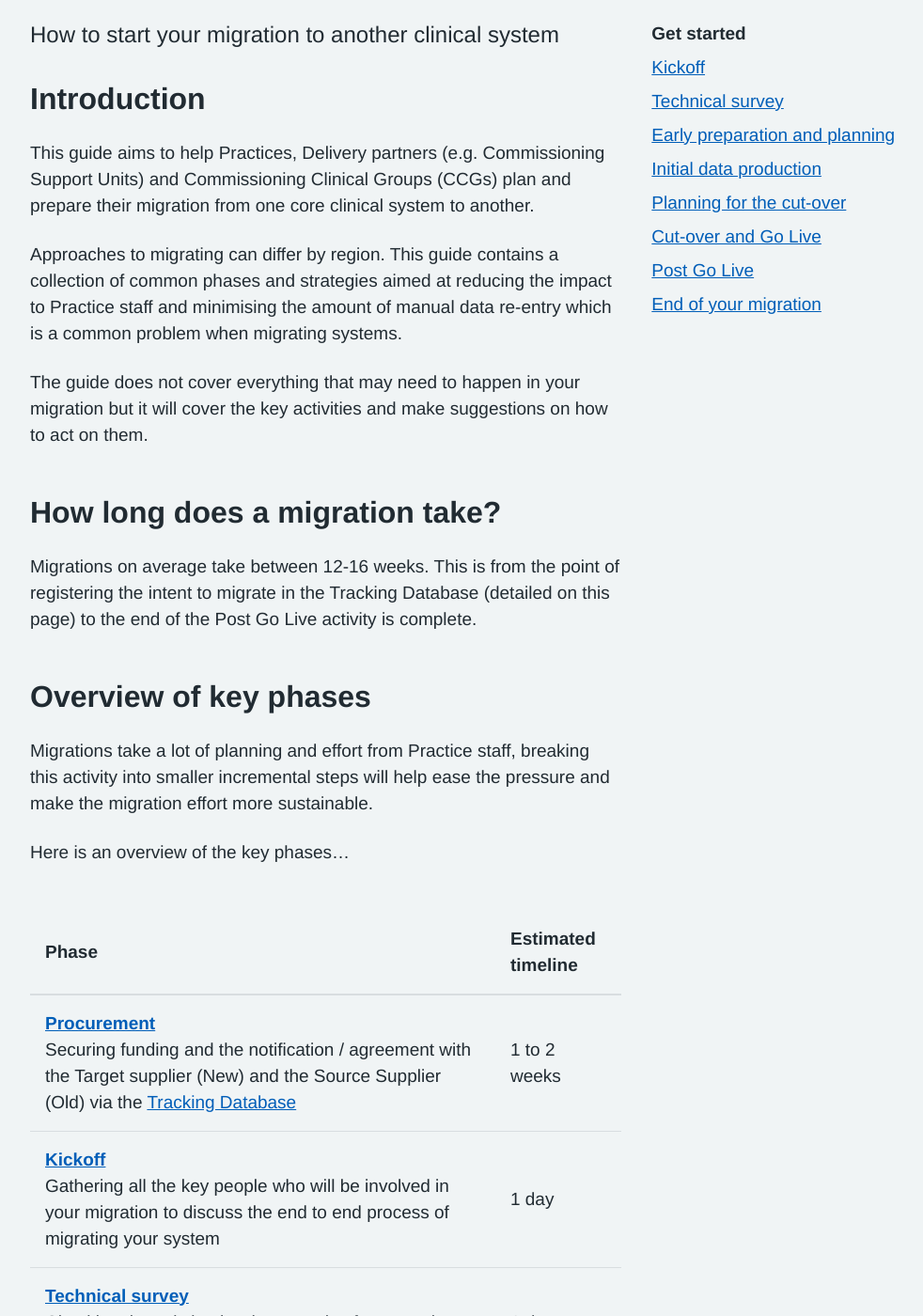
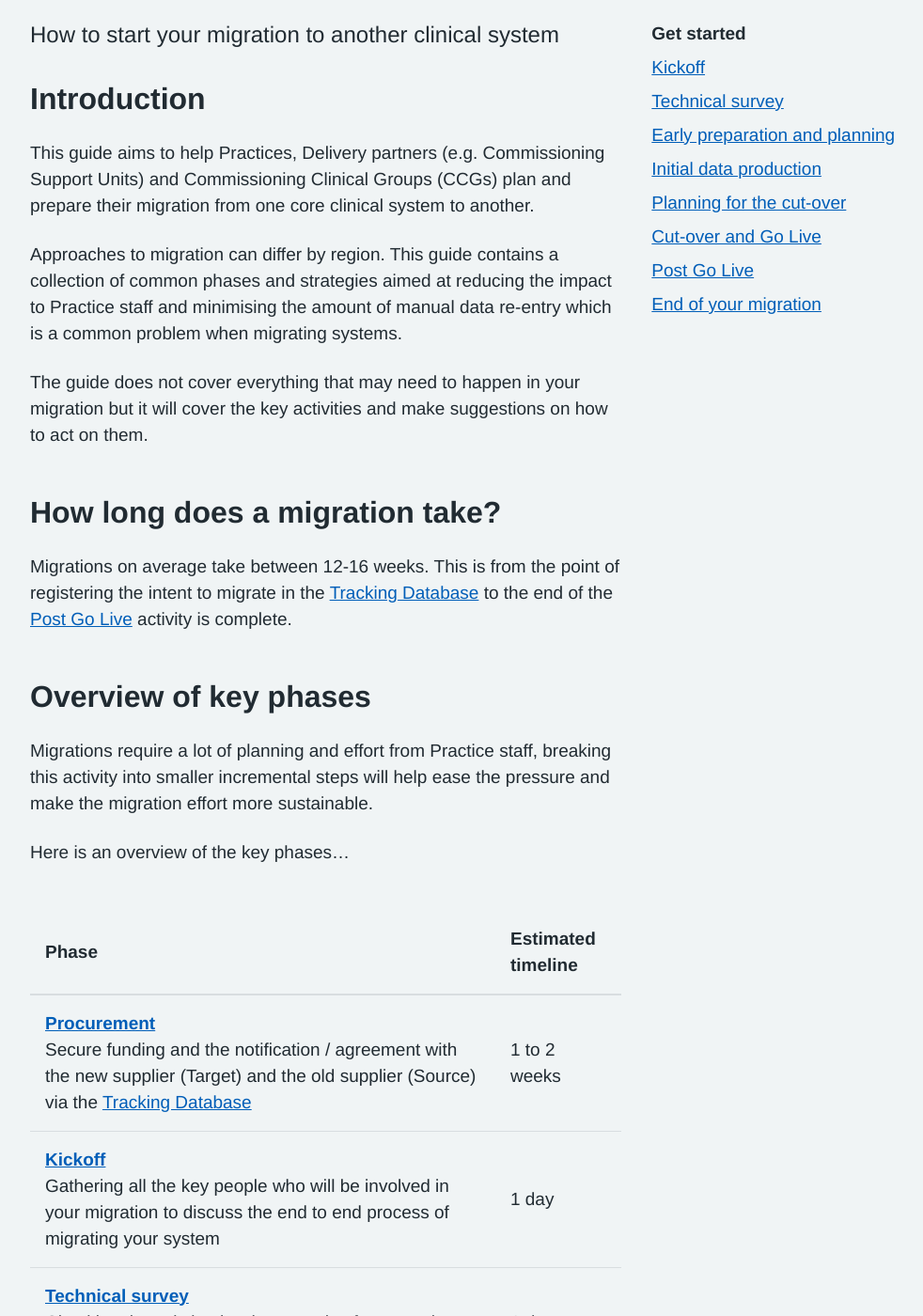
Before and after one commit to nhsconnect/prm-practice-migration, a Jekyll site: the page built from guide/index.md, in a window 1280 px wide and 1400 px high, scrolled down 316 px. Shown: the whole window at 94% size, without its empty margins (128-1110 px from the left). Built offline with Jekyll 4.4.1, drawn with Linux system fonts in a browser that asks for light colours; some web fonts are replaced.

Commit message:
Updates to grammar following review from Vicki Roe

```diff
--- a/guide/index.md
+++ b/guide/index.md
@@ -10,26 +10,26 @@ nextpage: /guide/kickoff
 
 This guide aims to help Practices, Delivery partners (e.g. Commissioning Support Units) and Commissioning Clinical Groups (CCGs) plan and prepare their migration from one core clinical system to another.
 
-Approaches to migrating can differ by region. This guide contains a collection of common phases and strategies aimed at reducing the impact to Practice staff and minimising the amount of manual data re-entry which is a common problem when migrating systems.
+Approaches to migration can differ by region. This guide contains a collection of common phases and strategies aimed at reducing the impact to Practice staff and minimising the amount of manual data re-entry which is a common problem when migrating systems.
 
 The guide does not cover everything that may need to happen in your migration but it will cover the key activities and make suggestions on how to act on them.
 
 
 ## How long does a migration take?
 
-Migrations on average take between 12-16 weeks. This is from the point of registering the intent to migrate in the Tracking Database (detailed on this page) to the end of the Post Go Live activity is complete.
+Migrations on average take between 12-16 weeks. This is from the point of registering the intent to migrate in the [Tracking Database](/prm-practice-migration/guide#register-the-migration-on-the-tracking-database) to the end of the [Post Go Live](/prm-practice-migration/guide/post-go-live) activity is complete.
 
 
 ## Overview of key phases
 
-Migrations take a lot of planning and effort from Practice staff, breaking this activity into smaller incremental steps will help ease the pressure and make the migration effort more sustainable.
+Migrations require a lot of planning and effort from Practice staff, breaking this activity into smaller incremental steps will help ease the pressure and make the migration effort more sustainable.
 
 Here is an overview of the key phases...
 
 
 | Phase                                                    | Estimated timeline |
 |----------------------------------------------------------|--------------------|
-| __[Procurement](#ready-to-get-started)__ <br>Securing funding and the notification / agreement with the Target supplier (New) and the Source Supplier (Old) via the [Tracking Database](#register-the-migration-on-the-tracking-database) | 1 to 2 weeks |
+| __[Procurement](#ready-to-get-started)__ <br>Secure funding and the notification / agreement with the new supplier (Target) and the old supplier (Source) via the [Tracking Database](#register-the-migration-on-the-tracking-database) | 1 to 2 weeks |
 | __[Kickoff](/prm-practice-migration/guide/kickoff)__ <br>Gathering all the key people who will be involved in your migration to discuss the end to end process of migrating your system    | 1 day |
 | __[Technical survey](/prm-practice-migration/guide/technical-survey)__ <br>Checking the existing hardware and software at the Practice for compatibility | 1 day |
 | __[Early preparation and planning](/prm-practice-migration/guide/early-prep-and-planning)__ <br>Critical activities Practices can start doing to get ahead and prepare for the later stages such as cleaning existing data, notifying 3rd Party services and patients | 1 to 2 weeks |
```
